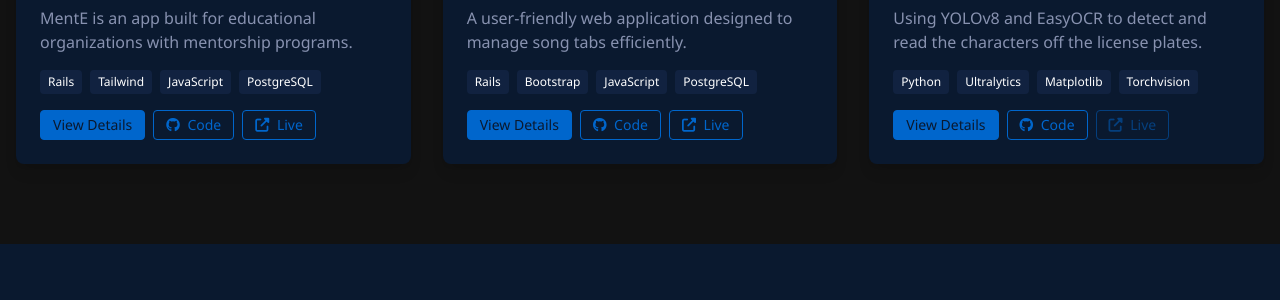
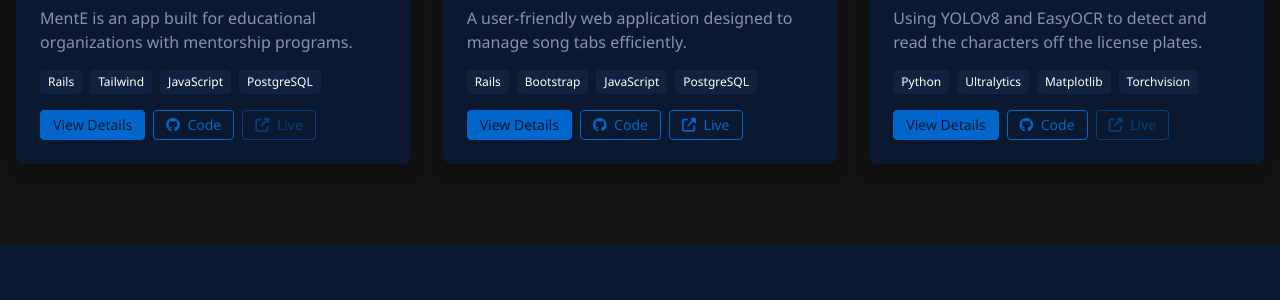
Before and after one commit to borvux/borvux.github.io, a Jekyll site: the page built from index.html, in a window 1280 px wide and 900 px high, scrolled down 3531 px. Shown: the part 151-451 px from the top of the window. Built offline with Jekyll 4.4.1, drawn with Linux system fonts in a browser that asks for light colours; nearby versions of some CDN libraries.

Commit message:
updated button for mente live to be disabled

```diff
--- a/index.html
+++ b/index.html
@@ -190,8 +190,8 @@ title: index
             <a href="https://github.com/DPI-Group-Project/MentorshipPlatform" target="_blank"
               class="px-3 py-1 bg-transparent text-primary text-sm font-medium rounded hover:bg-primary/10 border border-primary transition-colors duration-300"><i
                 class="fab fa-github mr-1"></i> Code</a>
-            <a href="#"
-              class="px-3 py-1 bg-transparent text-primary text-sm font-medium rounded hover:bg-primary/10 border border-primary transition-colors duration-300 wip-notice"><i
+            <a
+              class="px-3 py-1 bg-transparent text-primary text-sm font-medium rounded border border-primary transition-colors duration-300 opacity-50 cursor-not-allowed"><i
                 class="fas fa-external-link-alt mr-1"></i> Live</a>
           </div>
         </div>
```
